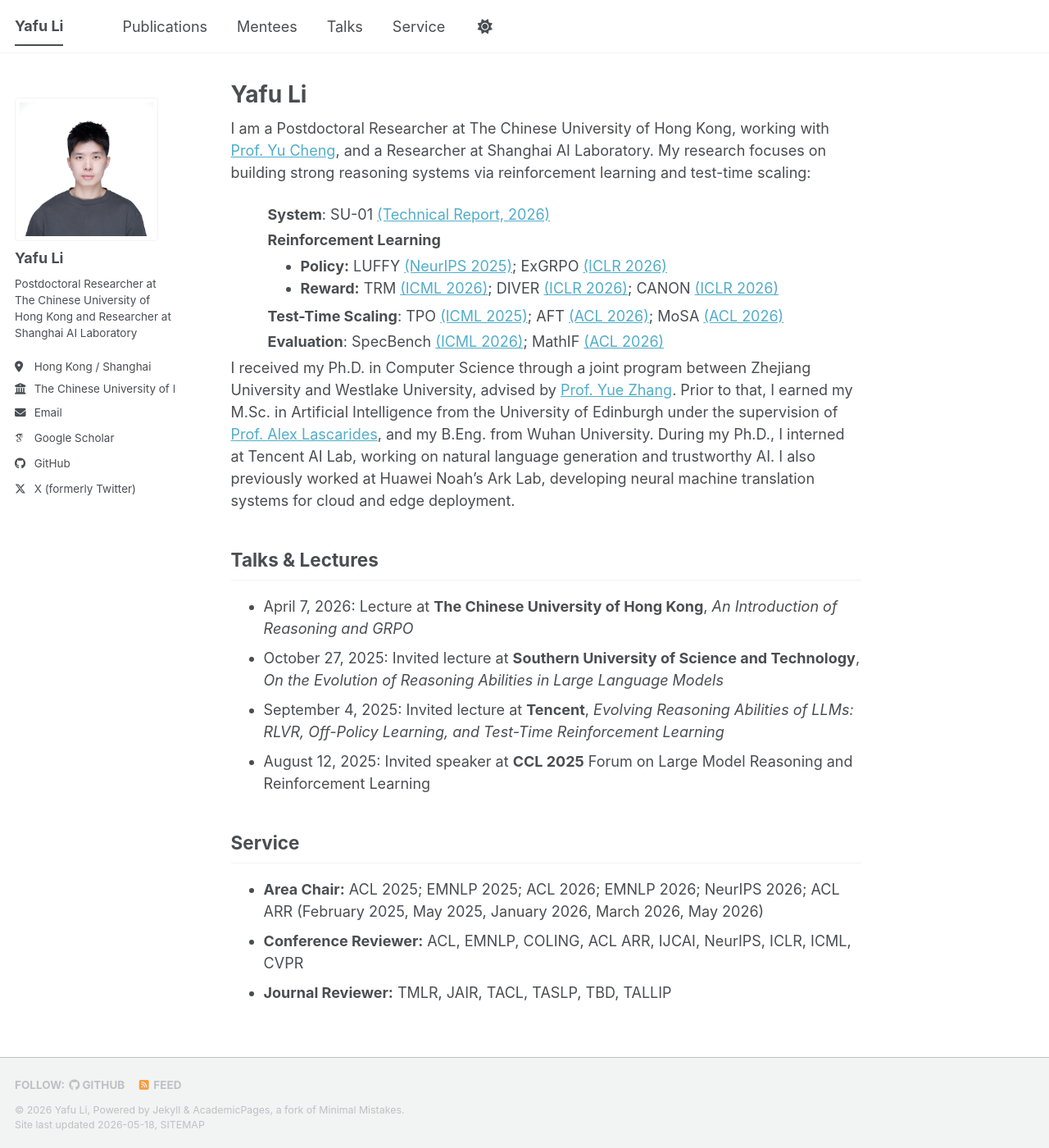
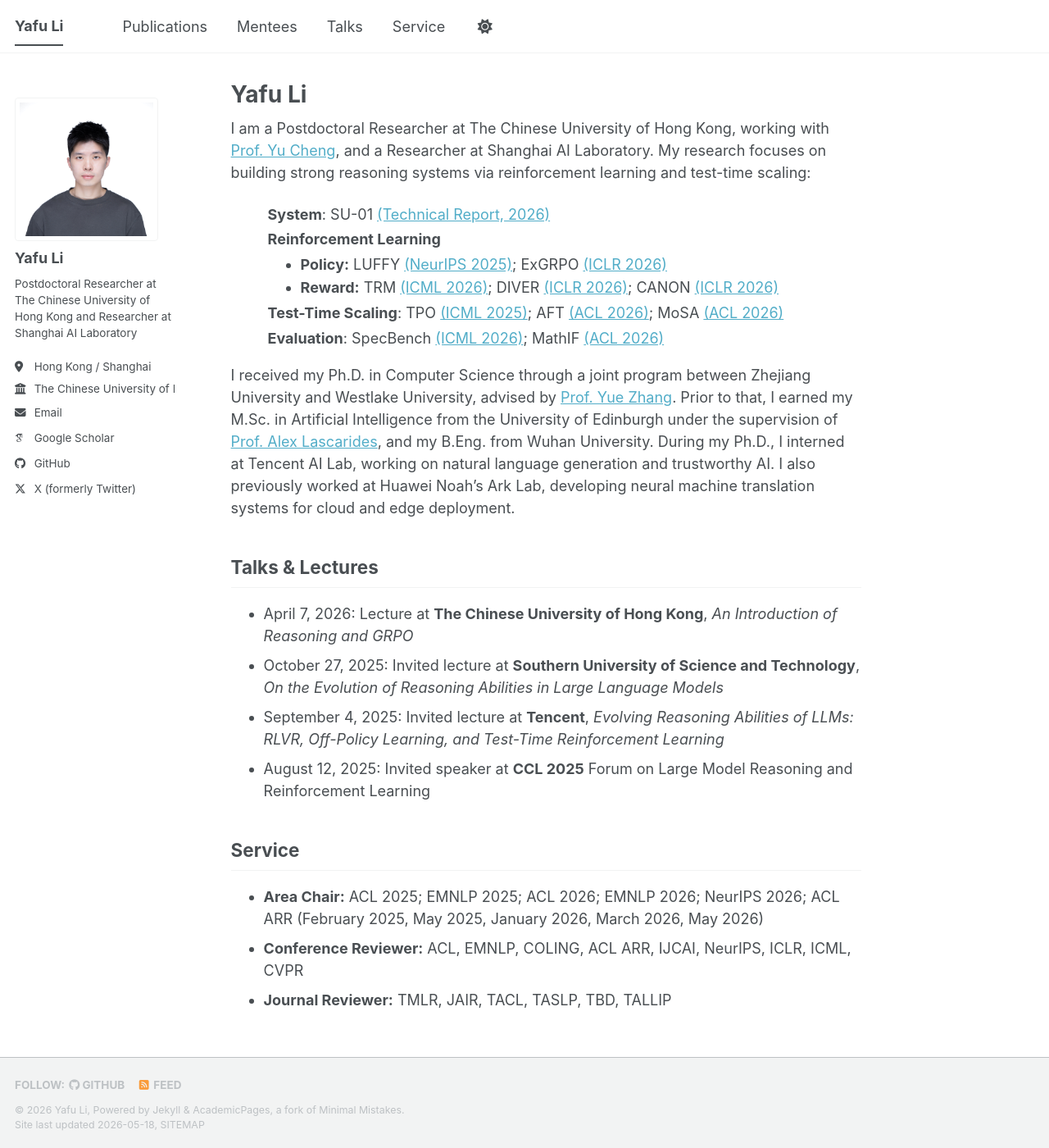
Before and after one commit to yafuly/yafuly.github.io, a Jekyll site: the page built from _pages/about.md, in a window 1280 px wide and 1400 px high. Shown: the whole window at 82% size. Built offline with Jekyll 4.4.1, drawn with Linux system fonts in a browser that asks for light colours; some web fonts are replaced; a script bundle is joined from its source files by our own code; library files that are not in the unit come from our copies.

Commit message:
Tighten homepage research focus spacing

```diff
--- a/_pages/about.md
+++ b/_pages/about.md
@@ -10,15 +10,21 @@ redirect_from:
 <style>
   .research-focus {
     margin-left: 2.5em;
+    margin-top: 0;
+    margin-bottom: 1em;
+  }
+
+  .research-intro {
+    margin-bottom: 0.15em;
   }
 
   .research-focus p {
-    margin: 0.25em 0;
+    margin: 0.2em 0;
   }
 
   .research-focus ul {
     margin-top: 0.15em;
-    margin-bottom: 0.35em;
+    margin-bottom: 0.25em;
   }
 
   .research-focus li {
@@ -27,20 +33,23 @@ redirect_from:
   </style>
 
 
-I am a Postdoctoral Researcher at The Chinese University of Hong Kong, working with [Prof. Yu Cheng](https://ych133.github.io/), and a Researcher at Shanghai AI Laboratory. My research focuses on building strong reasoning systems via reinforcement learning and test-time scaling:
-  <div class="research-focus" markdown="1">
+<p class="research-intro">I am a Postdoctoral Researcher at The Chinese University of Hong Kong, working with <a href="https://ych133.github.io/">Prof. Yu Cheng</a>, and a Researcher at Shanghai AI Laboratory. My research focuses on building strong reasoning systems via reinforcement learning and test-time scaling:</p>
 
-  **System**: SU-01 [(Technical Report, 2026)](https://simplified-reasoning.github.io/SU-01)
+<div class="research-focus">
 
-  **Reinforcement Learning**
-  - **Policy:** LUFFY [(NeurIPS 2025)](https://arxiv.org/abs/2504.14945); ExGRPO [(ICLR 2026)](https://arxiv.org/abs/2510.02245)
-  - **Reward:** TRM [(ICML 2026)](https://www.arxiv.org/abs/2602.08498); DIVER [(ICLR 2026)](https://arxiv.org/abs/2509.26209); CANON [(ICLR 2026)](https://arxiv.org/abs/2509.23962)
+<p><strong>System</strong>: SU-01 <a href="https://simplified-reasoning.github.io/SU-01">(Technical Report, 2026)</a></p>
 
-  **Test-Time Scaling**: TPO [(ICML 2025)](https://arxiv.org/abs/2501.12895); AFT [(ACL 2026)](https://arxiv.org/abs/2501.11877); MoSA [(ACL 2026)](https://arxiv.org/abs/2502.18873)
+<p><strong>Reinforcement Learning</strong></p>
+<ul>
+  <li><strong>Policy:</strong> LUFFY <a href="https://arxiv.org/abs/2504.14945">(NeurIPS 2025)</a>; ExGRPO <a href="https://arxiv.org/abs/2510.02245">(ICLR 2026)</a></li>
+  <li><strong>Reward:</strong> TRM <a href="https://www.arxiv.org/abs/2602.08498">(ICML 2026)</a>; DIVER <a href="https://arxiv.org/abs/2509.26209">(ICLR 2026)</a>; CANON <a href="https://arxiv.org/abs/2509.23962">(ICLR 2026)</a></li>
+</ul>
 
-  **Evaluation**: SpecBench [(ICML 2026)](https://arxiv.org/abs/2509.14760); MathIF [(ACL 2026)](https://arxiv.org/abs/2505.14810)
+<p><strong>Test-Time Scaling</strong>: TPO <a href="https://arxiv.org/abs/2501.12895">(ICML 2025)</a>; AFT <a href="https://arxiv.org/abs/2501.11877">(ACL 2026)</a>; MoSA <a href="https://arxiv.org/abs/2502.18873">(ACL 2026)</a></p>
 
-  </div>
+<p><strong>Evaluation</strong>: SpecBench <a href="https://arxiv.org/abs/2509.14760">(ICML 2026)</a>; MathIF <a href="https://arxiv.org/abs/2505.14810">(ACL 2026)</a></p>
+
+</div>
 
 
 
```
